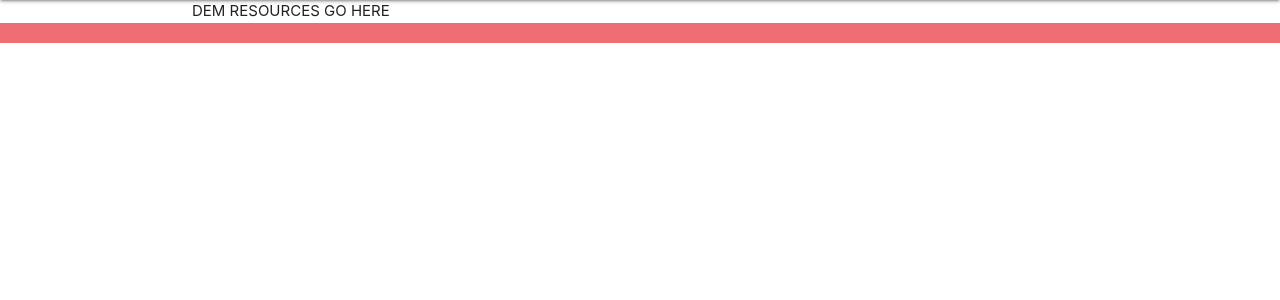
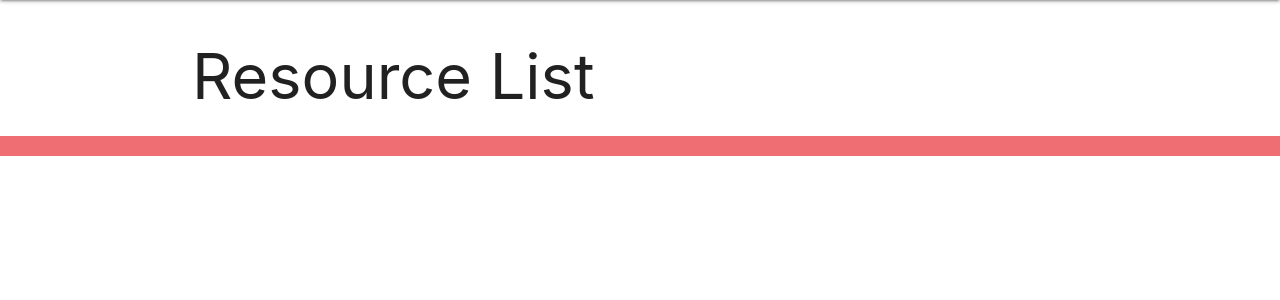
Before and after one commit to Nexusmane/GitEmployed, a Django app: page /resources/index/ in a window 1280 px wide. Shown: the part 64-364 px from the top of the page. Run offline with Django 3.2, Linux system fonts and the light colour scheme; data that the repository does not hold is empty.

Commit message:
made resource index html, resource detail html

```diff
--- a/main_app/models.py
+++ b/main_app/models.py
@@ -44,7 +44,6 @@ class Resource(models.Model):
     content = models.CharField(max_length=999)
     resource_url = models.CharField(max_length=100)
     replies = models.CharField(max_length=250)
-
     user = models.ForeignKey(User, on_delete=models.CASCADE)
 
     def __str__(self):
--- a/main_app/templates/resources/index.html
+++ b/main_app/templates/resources/index.html
@@ -1,6 +1,19 @@
 {% extends 'base.html' %}
 {% block content %}
 
-DEM RESOURCES GO HERE
+<h1>Resource List</h1>
+
+{% for resource in resources %}
+  <div class="card">
+    <a href="{% url 'resources_detail' resource.id %}">
+      <div class="card-content">
+        <span class="card-title">{{ resource.title }}</span>
+        <p>URL: {{ resource.resource_url }}</p>
+        <p>Content: {{ resource.content }}</p>
+        <p>Replies: {{ resource.replies }}</p>
+      </div>
+    </a>
+  </div>
+{% endfor %}
 
 {% endblock %}
--- a/main_app/urls.py
+++ b/main_app/urls.py
@@ -7,9 +7,10 @@ urlpatterns = [
     path('accounts/signup/', views.signup, name='signup'),
     path('apps/create/', views.JobAppCreate.as_view(), name='jobapps_create'),
     path('apps/index/', views.apps_index, name='jobapps_index'),
-    path('apps/<int:jobapp_id>/', views.apps_detail, name='jobapps_detail'),
+    path('apps/<int:jobapp_id>/detail', views.apps_detail, name='jobapps_detail'),
     path('apps/<int:pk>/udpate', views.JobAppUpdate.as_view(), name='jobapps_update'),
     path('apps/<int:pk>/delete', views.JobAppDelete.as_view(), name='jobapps_delete'),
     path('resources/create/', views.ResourceCreate.as_view(), name='resources_create'),
-    path('resources/index/', views.resources_index, name='resources_index')
+    path('resources/index/', views.resources_index, name='resources_index'),
+    path('resources/<int:resource_id>/detail/', views.resources_detail, name='resources_detail'),
 ]
--- a/main_app/views.py
+++ b/main_app/views.py
@@ -1,4 +1,5 @@
 from http.client import UPGRADE_REQUIRED
+from importlib import resources
 from django.shortcuts import render, redirect
 from django.http import HttpResponse
 from django.contrib.auth import login
@@ -58,7 +59,12 @@ class JobAppDelete(LoginRequiredMixin, DeleteView):
 
 def resources_index(request):
   resources = Resource.objects.all()
-  return render(request, 'resources/index.html', {'resources': resources})
+  return render(request, 'resources/index.html', { 'resources': resources })
+
+def resources_detail(request, resource_id):
+  resource = Resource.objects.get(id=resource_id)
+  return render(request, 'resources/detail.html', { 'resource': resource })
+
 
 class ResourceCreate(LoginRequiredMixin, CreateView):
     model = Resource
```
Also changed, not shown: main_app/templates/resources/detail.html (added, +17 -0 lines).
